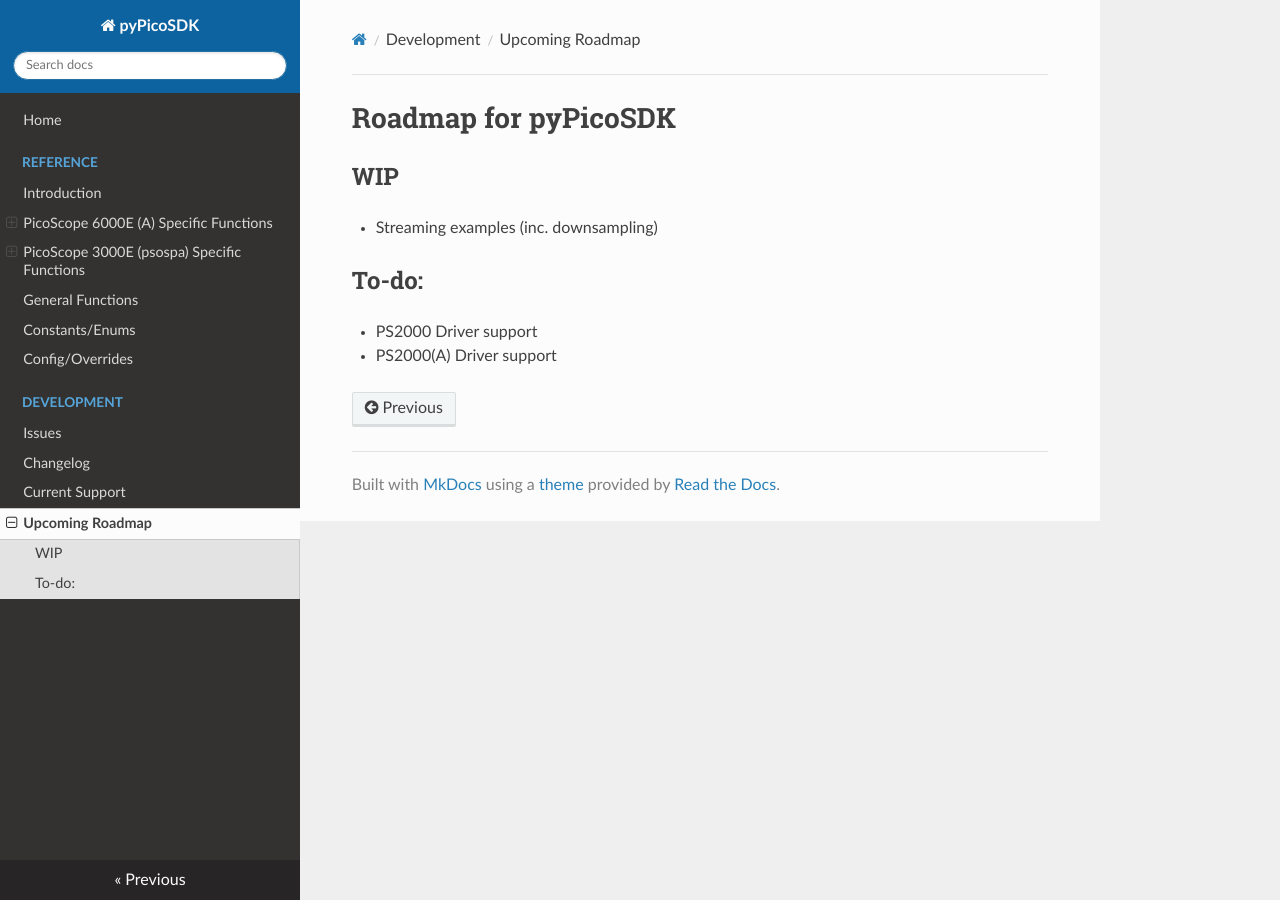
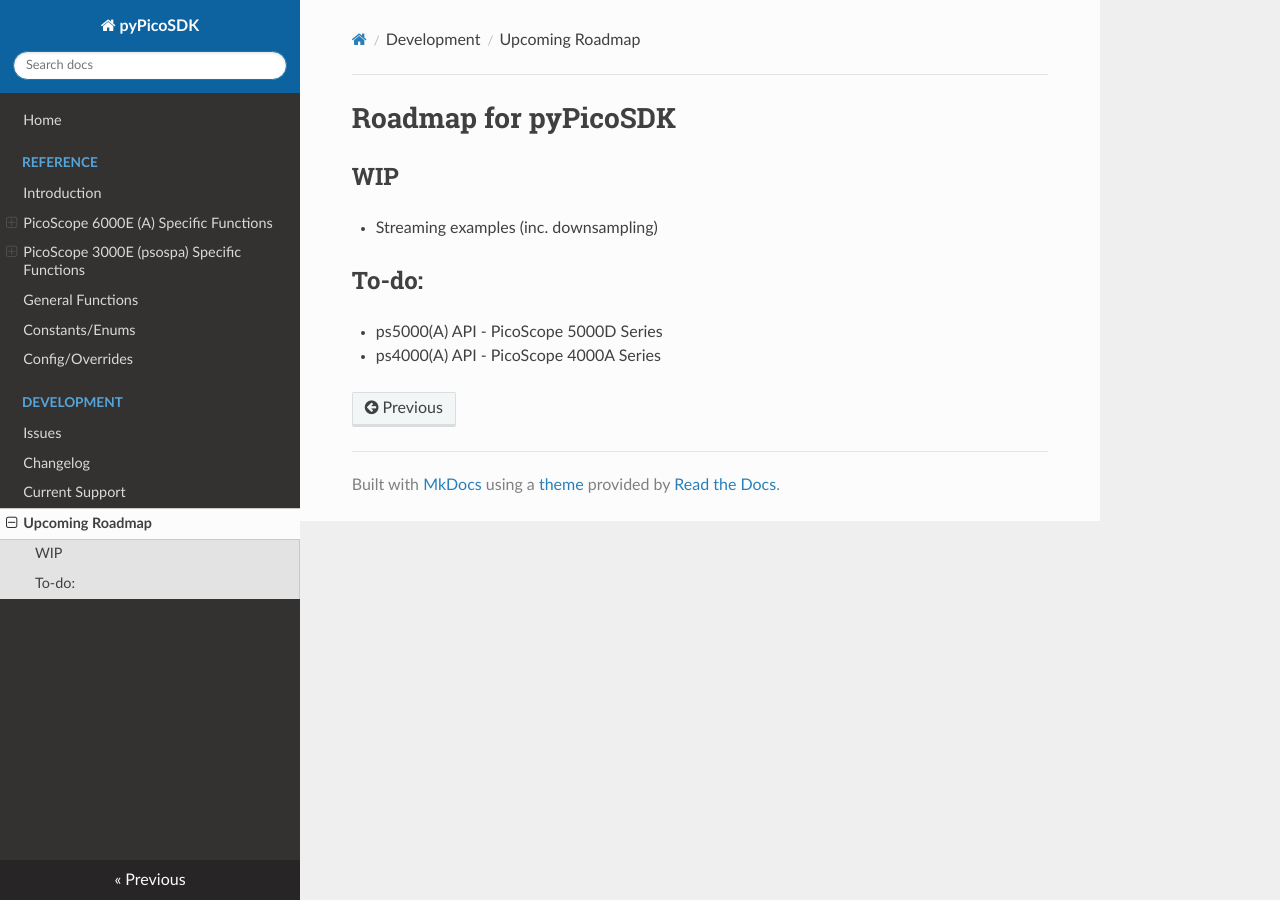
Before and after one commit to picotech/pyPicoSDK, an MkDocs documentation site: the page built from docs/docs/dev/roadmap.md, in a window 1280 px wide. Built offline with MkDocs 1.6.1, drawn with Linux system fonts in a browser that asks for light colours; nearby versions of some CDN libraries.

Commit message:
Updated roadmap.md

```diff
--- a/docs/docs/dev/roadmap.md
+++ b/docs/docs/dev/roadmap.md
@@ -4,5 +4,5 @@
 - Streaming examples (inc. downsampling)
 
 ## To-do:
-- PS2000 Driver support
-- PS2000(A) Driver support
+- ps5000(A) API - PicoScope 5000D Series
+- ps4000(A) API - PicoScope 4000A Series
```
